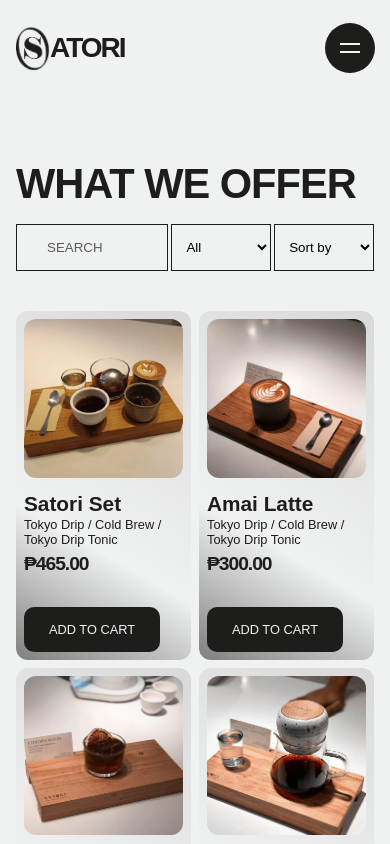
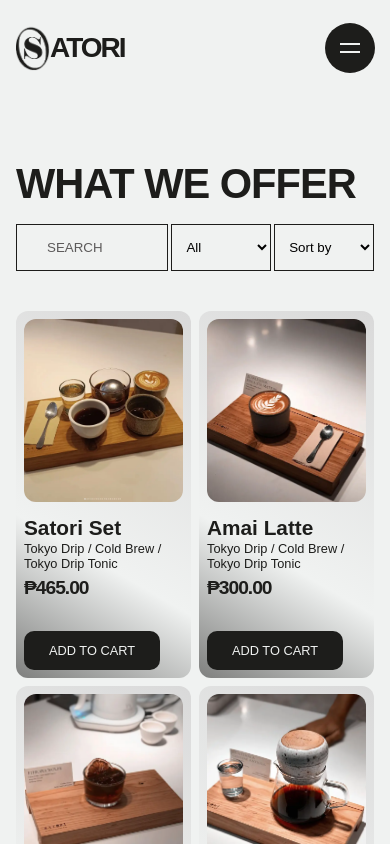
Before and after one commit to Bancantcode/satori-nextjs, a Next.js app: page /menu in a window 390 px wide. Shown: the top 844 px of the page. Built offline with nearby package versions, Linux system fonts and the light colour scheme.

Commit message:
update home

```diff
--- a/src/components/Feature/Doing/style.module.scss
+++ b/src/components/Feature/Doing/style.module.scss
@@ -1,7 +1,6 @@
 .container {
     background-color: #1D1D1B;
     position: absolute;
-    z-index: 99;
     width: 100%;
     .title {
         color: #F0F2F1;
--- a/src/components/Home/Landing/style.module.scss
+++ b/src/components/Home/Landing/style.module.scss
@@ -174,6 +174,10 @@
           width: 50%;
         }
       }
+
+      .video {
+        max-width: 1567px;
+      }
     }
   }
 }
@@ -188,7 +192,7 @@
       .descriptionContainer {
         .description {
           font-size: 1.5em;
-          width: 45%;
+          max-width: 800px;
         }
       }
     }
--- a/src/components/Menu/Landing/style.module.scss
+++ b/src/components/Menu/Landing/style.module.scss
@@ -52,7 +52,7 @@
                 object-fit: cover;
                 width: 100%;
                 height: auto;
-                aspect-ratio: 1 / 1;
+                aspect-ratio: 1 / 1.15;
                 border-radius: .75em;
                 margin-bottom: 1em;
             }
@@ -78,24 +78,14 @@
                 margin-top: auto;
                 background-color: #1D1D1B;
                 color: #F0F2F1;
-                padding: 15px 25px;
+                // padding: 15px 25px;
                 text-transform: uppercase;
+                border-radius: 10px;
                 border: none;
-                border-radius: 10px;
+                align-self: flex-start;
                 cursor: pointer;
-                align-self: flex-start;
             }
         }
-    }
-
-    .add__item {
-        background-color: #1D1D1B;
-        color: #F0F2F1;
-        padding: 15px 25px;
-        text-transform: uppercase;
-        border: none;
-        border-radius: 10px;
-        cursor: pointer;
     }
 
     .cart {
@@ -212,7 +202,7 @@
         }
 
         .add__item {
-            padding: 15px 30px;
+            padding: 12px 25px;
             border-radius: 10px;
             font-size: 0.8em;
             cursor: pointer;
@@ -277,13 +267,17 @@
                 }
             }
         }
+
+        .add__item {
+            padding: 15px 25px;
+        }
     }
 }
 
 // Desktop
 @media only screen and (min-width: 1024px) {
     .container {
-        padding: 8.5em 1.6rem;
+        padding: 11em 1.6rem;
         .title {
             font-size: 4.5em;
         }
@@ -310,6 +304,9 @@
                 }
             }
         }
+        .add__item {
+            padding: 15px 25px;
+        }
     }
 }
 
@@ -317,7 +314,7 @@
     .container {
         max-width: 1980px;
         margin: auto;
-        padding: 8.5em 2.3em;
+        padding: 11em 2.3em;
         .offers{
             grid-template-columns: repeat(4, 1fr);
             gap: 20px;
@@ -335,6 +332,5 @@
                 }
             }
         }
-
     }
 }
```
Also changed, not shown: src/components/Home/Landing/index.jsx (+9 -9 lines), src/components/Home/Newsletter/style.module.scss (+6 -1 lines).
